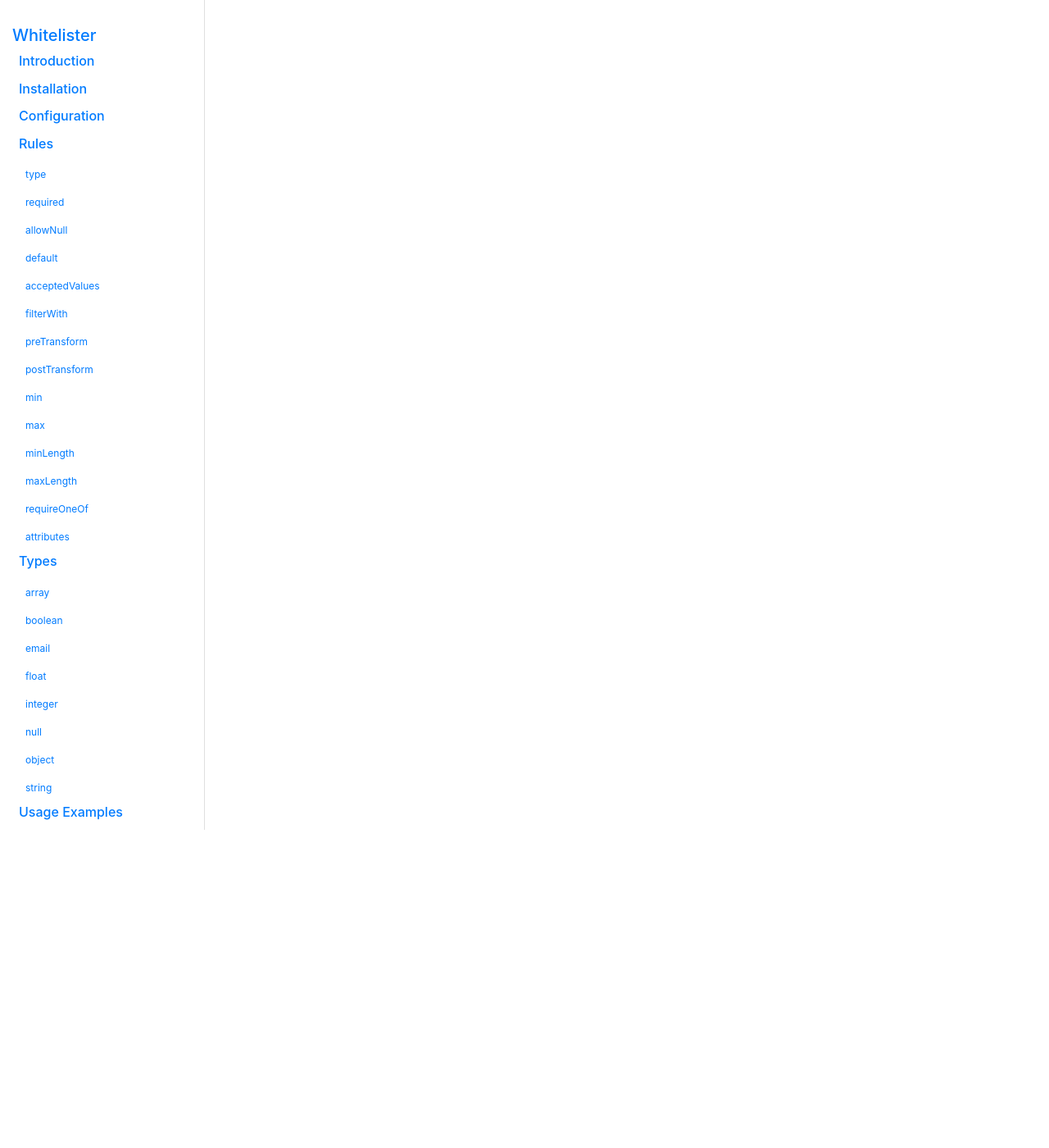
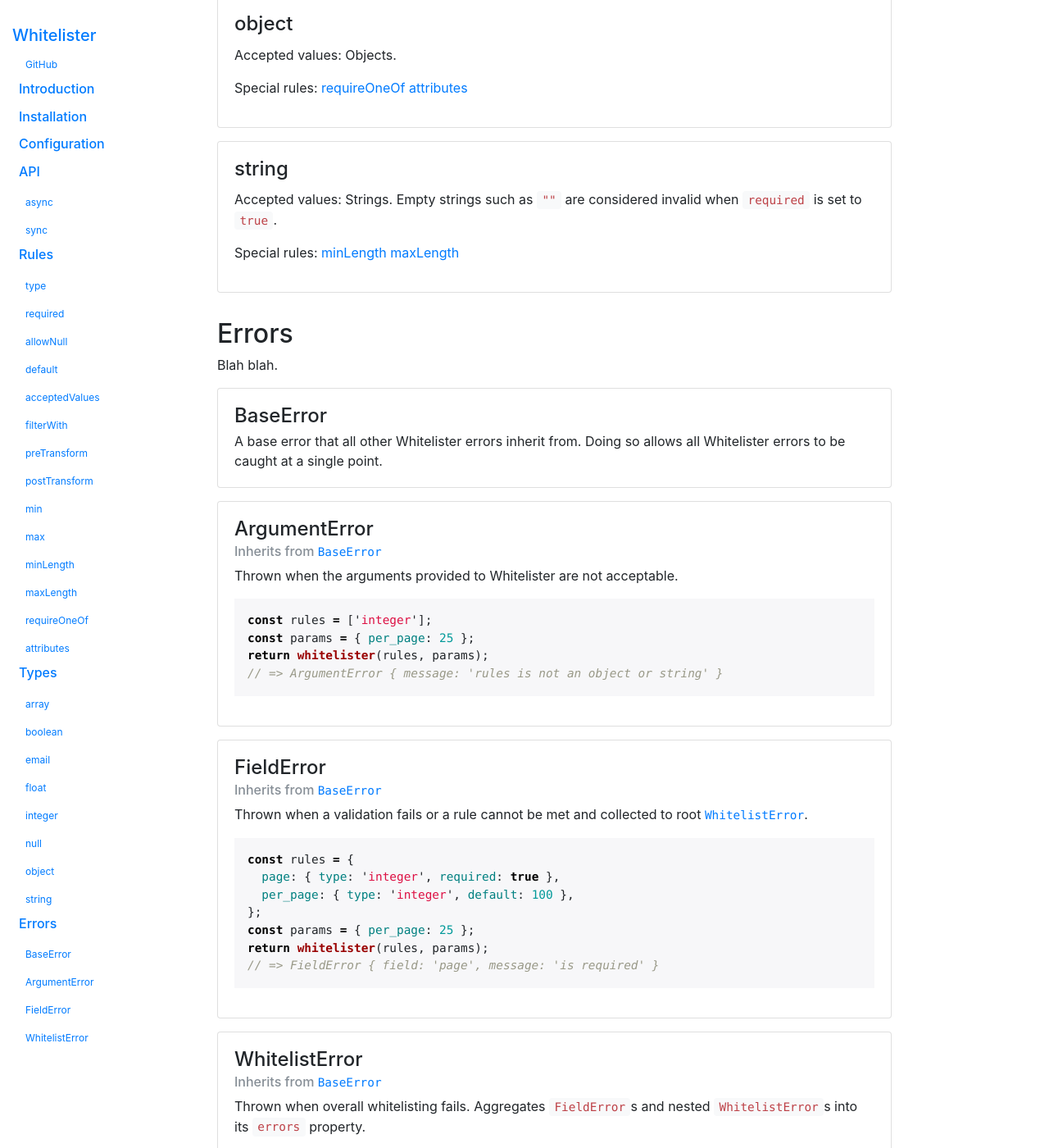
Before and after one commit to peakmoney/whitelister, a Jekyll site: the page built from docs/index.html, in a window 1280 px wide and 1400 px high, scrolled down 11464 px. Shown: the whole window at 82% size. Built offline with Jekyll 4.4.1, drawn with Linux system fonts in a browser that asks for light colours; nearby versions of some CDN libraries; some of the changed text lies outside the part shown.

Commit message:
lots of added info to docs, added logo

```diff
--- /dev/null
+++ b/docs/_data/errors.yaml
@@ -0,0 +1,36 @@
+- type: BaseError
+  description: A base error that all other Whitelister errors inherit from. Doing so allows all Whitelister errors to be caught at a single point.
+
+- type: ArgumentError
+  subtitle: Inherits from <a href="#errors-BaseError"><code>BaseError</code></a>
+  description: Thrown when the arguments provided to Whitelister are not acceptable.
+  example: |
+    const rules = ['integer'];
+    const params = { per_page: 25 };
+    return whitelister(rules, params);
+    // => ArgumentError { message: 'rules is not an object or string' }
+
+- type: FieldError
+  subtitle: Inherits from <a href="#errors-BaseError"><code>BaseError</code></a>
+  description: Thrown when a validation fails or a rule cannot be met and collected to root <a href="#errors-WhitelistError"><code>WhitelistError</code></a>.
+  example: |
+    const rules = {
+      page: { type: 'integer', required: true },
+      per_page: { type: 'integer', default: 100 },
+    };
+    const params = { per_page: 25 };
+    return whitelister(rules, params);
+    // => FieldError { field: 'page', message: 'is required' }
+
+- type: WhitelistError
+  subtitle: Inherits from <a href="#errors-BaseError"><code>BaseError</code></a>
+  description: Thrown when overall whitelisting fails. Aggregates <code>FieldError</code>s and nested <code>WhitelistError</code>s into its <code>errors</code> property.
+  example: |
+    const rules = {
+      user_id: { type: 'integer', required: true },
+      page: { type: 'integer', required: true },
+      per_page: { type: 'integer', default: 100 },
+    };
+    const params = { per_page: 25 };
+    return whitelister(rules, params);
+    // => WhitelistError { errors: [{ field: 'page', message: 'is required' }, { field: 'user_id', message: 'is required' }], message: 'page is required; user_id is required' }
--- /dev/null
+++ b/docs/_includes/api.html
@@ -0,0 +1,70 @@
+<h2 id="api">API</h2>
+
+<p>Whitelister's main function returns a <code>Promise</code> by default.</p>
+
+<div class="card mb-3" id="api-whitelister">
+  <div class="card-body">
+    <h4 class="card-title">Whitelister(rules, params)</h4>
+    <h6 class="card-subtitle mb-2">rules <span class="text-muted">object | string <b>required</b></span></h6>
+    <h6 class="card-subtitle mb-2">params <span class="text-muted">any</span></h6>
+
+{% highlight js %}
+const whitelister = require('whitelister');
+
+const rules = {
+  page: { type: 'integer', default: 1, min: 1 },
+  per_page: { type: 'integer', default: 25, min: 1, max: 100 },
+};
+
+const params = {
+  page: 1,
+  per_page: 25,
+};
+
+return whitelister(rules, params)
+.then((filteredParams) => {
+  console.log(filteredParams);
+})
+.catch(whitelister.errors.WhitelistError, (err) => {
+  console.log(err.toJSON());
+});
+{% endhighlight %}
+  </div>
+</div>
+
+<p>Whitelister also offers a synchronous interface.</p>
+
+<div class="card mb-3" id="api-whitelister-sync">
+  <div class="card-body">
+    <h4 class="card-title">Whitelister.sync(rules, params)</h4>
+    <h6 class="card-subtitle mb-2">rules <span class="text-muted">object | string <b>required</b></span></h6>
+    <h6 class="card-subtitle mb-2">params <span class="text-muted">any</span></h6>
+
+{% highlight js %}
+const whitelister = require('whitelister');
+
+const rules = {
+  page: { type: 'integer', default: 1, min: 1 },
+  per_page: { type: 'integer', default: 25, min: 1, max: 100 },
+};
+
+const params = {
+  page: 1,
+  per_page: 25,
+};
+
+let filteredParams;
+try {
+  filteredParams = whitelister.sync(rules, params);
+} catch (e) {
+  if (e instanceof whitelister.errors.WhitelistError) {
+    console.log(e.toJSON());
+  } else {
+    // do something else
+  }
+}
+
+console.log(filteredParams);
+{% endhighlight %}
+  </div>
+</div>
--- /dev/null
+++ b/docs/_includes/errors.html
@@ -0,0 +1,20 @@
+<h2 id="errors">Errors</h2>
+
+<p>
+  Blah blah.
+</p>
+
+{% for err in site.data.errors %}
+<div class="card mb-3" id="errors-{{ err.type }}">
+  <div class="card-body">
+    <h4 class="card-title">{{ err.type }}</h4>
+    <h6 class="card-subtitle mb-2 text-muted">{{ err.subtitle }}</h6>
+    <p class="card-text">{{ err.description }}</p>
+{%- if err.example -%}
+{% highlight js %}
+{{ err.example }}
+{% endhighlight %}
+{%- endif -%}
+  </div>
+</div>
+{% endfor %}
--- a/docs/_includes/intro.html
+++ b/docs/_includes/intro.html
@@ -1,7 +1,9 @@
-<h2 class="display-2">Whitelister</h2>
+<p>
+  <img src="./assets/images/whitelister_logo.png" srcset="./assets/images/whitelister_logo.png 2x" alt="Spire Labs" class="img-fluid main-logo"/>
+</p>
 <p class="text-muted">Simple, basic filtering and validation tool for Node.js.</p>
 <p>
-      Whitelister allows you to simultaneously filter <i>and</i> validate a wide range of data. For example, you can validate and filter:
+  Whitelister allows you to simultaneously filter <i>and</i> validate a wide range of data via its default <code>Promise</code> interface or using its <code>.sync</code> method. For example, you can validate and filter:
   <ul>
     <li>a single value</li>
     <li>an array, its properties, and its contents</li>
@@ -26,7 +28,7 @@ const params = {
   admin: true,
 };
 
-const filteredParams = whitelister(rules, params);
+return whitelister(rules, params);
 // => { username: 'david', email: 'david@spirelabs.co' }
       {% endhighlight %}
 
@@ -50,7 +52,7 @@ const params = {
   ],
 };
 
-const response = whitelister(rules, params);
+return whitelister(rules, params);
 // => [{ id: 1, username: 'david' }, { id: 2, username: 'rob' }]
       {% endhighlight %}
 
@@ -72,7 +74,10 @@ const params = {
   user: { email: 'david@spirelabs.co' },
 };
 
-return Promise.try(() => whitelister(rules, params));
-// => throws WhitelistError user[password] is required
+return whitelister(rules, params)
+.catch((e) => {
+  console.log(e);
+  // => WhitelistError { errors: [{ field: 'password', message: 'is required' }], message: 'password is required'}
+});
       {% endhighlight %}
 </p>
--- a/docs/_includes/left_sidebar.html
+++ b/docs/_includes/left_sidebar.html
@@ -3,6 +3,11 @@
     <a href="/">
       <h5>Whitelister</h1>
     </a>
+    <ul class="nav flex-column">
+      <li class="nav-item">
+        <a class="nav-link spire-sub-link" href="https://github.com/SpireTeam/whitelister">GitHub</a>
+      </li>
+    </ul>
     <a class="spire-link" href="#introduction">
       <h6>Introduction</h6>
     </a>
@@ -12,6 +17,17 @@
     <a class="spire-link" href="#configuration">
       <h6>Configuration</h6>
     </a>
+    <a class="spire-link" href="#api">
+      <h6>API</h6>
+    </a>
+    <ul class="nav flex-column">
+      <li class="nav-item">
+        <a class="nav-link spire-sub-link" href="#api-whitelister">async</a>
+      </li>
+      <li class="nav-item">
+        <a class="nav-link spire-sub-link" href="#api-whitelister-sync">sync</a>
+      </li>
+    </ul>
     <a class="spire-link" href="#rules">
       <h6>Rules</h6>
     </a>
@@ -36,6 +52,18 @@
         </li>
       {% endfor %}
     </ul>
+    <a class="spire-link" href="#errors">
+      <h6>Errors</h6>
+    </a>
+    <ul class="nav flex-column">
+      {% for err in site.data.errors %}
+        <li class="nav-item">
+          <a class="nav-link spire-sub-link" href="#errors-{{ err.type }}">
+            {{ err.type }}
+          </a>
+        </li>
+      {% endfor %}
+    </ul>
     <a class="spire-link" href="#usage-examples">
       <h6>Usage Examples</h6>
     </a>
--- a/docs/_includes/types.html
+++ b/docs/_includes/types.html
@@ -33,7 +33,7 @@ const rules = {
     <p class="card-text">Accepted values: {{ type.accepts }}</p>
     <p>
       Special rules: {% if type.special_rules -%}
-      {%- for rule in type.special_rules limit:length -%}<a href="#rules-{{ rule }}">{{ rule }}</a>, {% endfor -%}
+      {%- for rule in type.special_rules limit:length -%}<a href="#rules-{{ rule }}">{{ rule }}</a> {% endfor -%}
       {%- else -%}
       <i>none</i>
       {%- endif -%}
--- a/docs/_sass/_style.scss
+++ b/docs/_sass/_style.scss
@@ -1,6 +1,11 @@
 // Top Navbar
 .navbar-dark {
   background-color: #2FC6FF;
+}
+
+// Main Logo
+.main-logo {
+  width: 400px;
 }
 
 // Sidebar
@@ -9,7 +14,6 @@
   min-width: 250px;
   padding-top: 2rem;
   max-height: calc(100vh - 4rem);
-  border-right: 1px solid rgba(0,0,0,.125);
   z-index: 1000;
 
   .spire-links {
--- a/docs/index.html
+++ b/docs/index.html
@@ -8,8 +8,10 @@ id: home
     {% include intro.html %}
     {% include installation.html %}
     {% include configuration.html %}
+    {% include api.html %}
     {% include rules.html %}
     {% include types.html %}
+    {% include errors.html %}
     {% include footer.html %}
   </div>
 </div>
```
Also changed, not shown: lib/errors.js (+7 -0 lines), docs/assets/images/whitelister_logo.png (added). Lines whose indentation alone changed are shown as unchanged.
